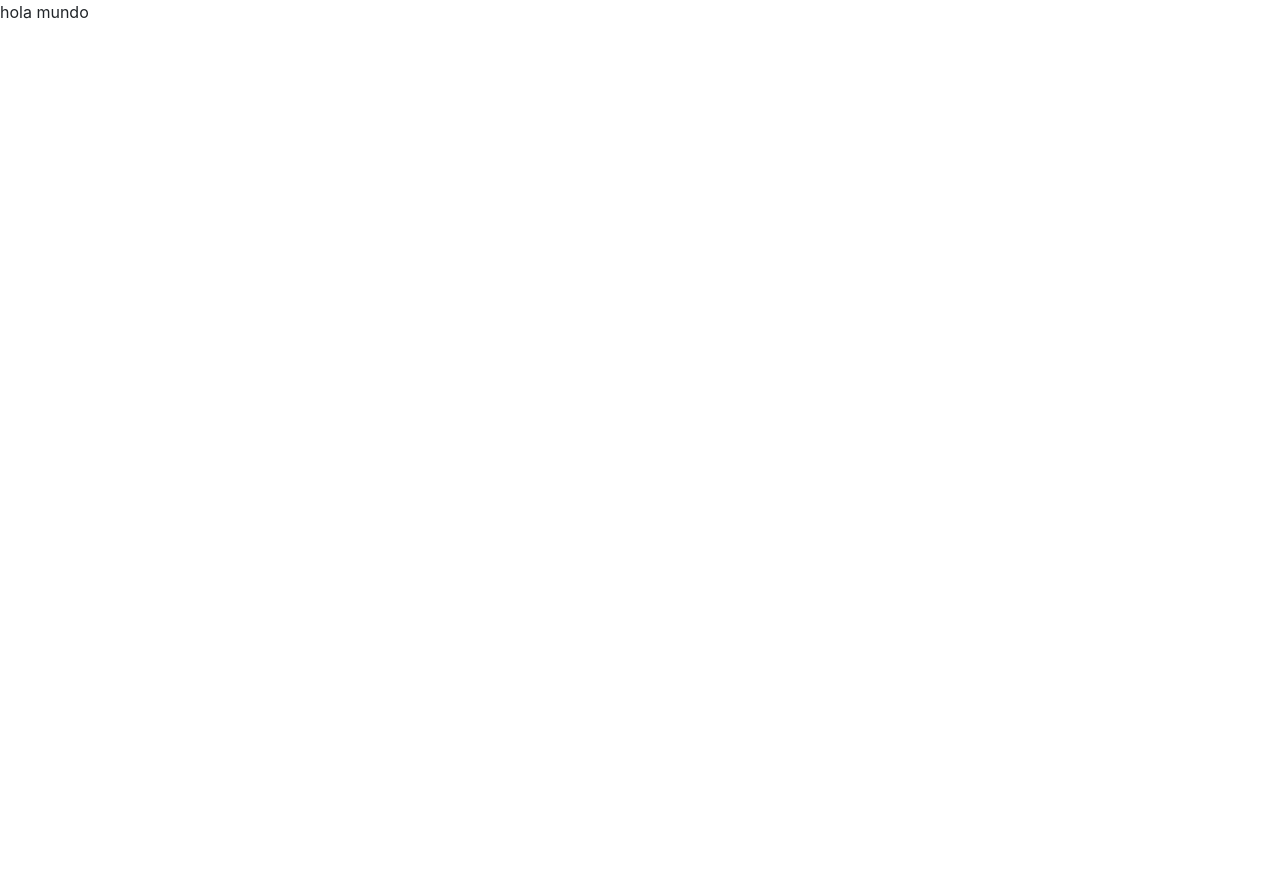
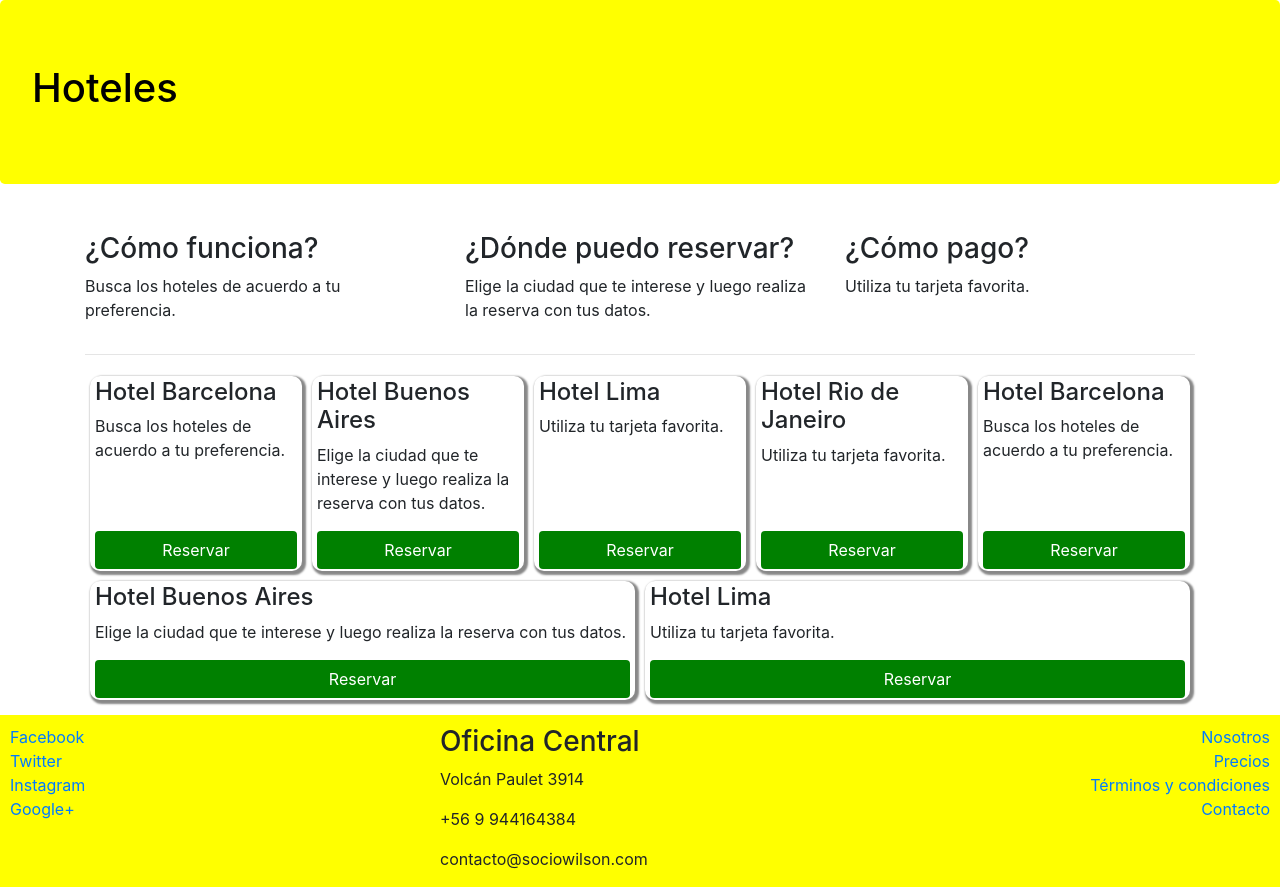
Before and after one commit to WilsonFuentesW/coursera-bootstrap, a website: page index.html in a window 1280 px wide. Before the commit the page ends 800 px from the top, so only its background shows below. Drawn offline with nearby package versions, Linux system fonts and the light colour scheme.

Commit message:
Version 7 - Agregando flex

```diff
--- /dev/null
+++ b/css/main.css
@@ -0,0 +1,30 @@
+.jumbotron
+{
+    background-color: yellow;
+    color: black;
+}
+
+footer
+{
+    padding: 10px 10px 0 10px;
+    background-color: yellow;
+    margin-bottom: 0px;
+    margin-top: 10px;
+}
+
+.card-hotel
+{
+    flex: 1 190px;
+    padding: 2px 5px 2px 5px;
+    margin: 5px;
+    box-shadow: 2px 2px 2px 2px #888888;
+    border-radius: 10px;
+
+}
+
+.btn-reserva
+{
+    background-color: green;
+    color: white;
+    width: 100%;
+}
--- a/index.html
+++ b/index.html
@@ -3,13 +3,136 @@
 <head>
     <meta charset="UTF-8">
     <meta name="viewport" content="width=device-width, initial-scale=1.0">
-    <title>Document</title>
+    <title>Guía de Hoteles</title>
 
+    <!-- bootstrap -->
     <link rel="stylesheet" href="node_modules/bootstrap/dist/css/bootstrap.min.css">
+
+    <!-- mi estilo -->
+    <link rel="stylesheet" href="css/main.css">
 </head>
 <body>
-    hola mundo
+    <div class="jumbotron">
+        <h1>Hoteles</h1>
+    </div>
 
+    <div class="container">
+        <div class="row">
+            <div class="col-sm-4">
+                <p>
+                    <h3>¿Cómo funciona?</h3>
+                    <p>Busca los hoteles de acuerdo a tu preferencia.</p>
+                </p>
+            </div>
+            <div class="col-sm-4">
+                <p>
+                    <h3>¿Dónde puedo reservar?</h3>
+                    <p>Elige la ciudad que te interese y luego realiza la reserva con tus datos.</p>
+                </p>
+            </div>
+            <div class="col-sm-4">
+                <p>
+                    <h3>¿Cómo pago?</h3>
+                    <p>Utiliza tu tarjeta favorita.</p>
+                </p>
+            </div>
+        </div>
+
+
+    <hr>
+
+        <div class="d-flex flex-wrap">
+            <div class=" card-hotel d-flex flex-column justify-content-between">
+                <div>
+                    <h4>Hotel Barcelona</h4>
+                    <p>Busca los hoteles de acuerdo a tu preferencia.</p>
+                </div>
+                <div>
+                    <button class="btn btn-reserva"> Reservar</button>
+                </div>
+            </div>
+            <div class=" card-hotel d-flex flex-column justify-content-between">
+                <div>
+                    <h4>Hotel Buenos Aires</h4>
+                    <p>Elige la ciudad que te interese y luego realiza la reserva con tus datos.</p>
+                </div>
+                <div>
+                    <button class="btn btn-reserva"> Reservar</button>
+                </div>
+            </div>
+            <div class=" card-hotel d-flex flex-column justify-content-between">
+                <div>
+                    <h4>Hotel Lima</h4>
+                    <p>Utiliza tu tarjeta favorita.</p>
+                </div>
+                <div>
+                    <button class="btn btn-reserva"> Reservar</button>
+                </div>
+            </div>
+            <div class=" card-hotel d-flex flex-column justify-content-between">
+                <div>
+                    <h4>Hotel Rio de Janeiro</h4>
+                    <p>Utiliza tu tarjeta favorita.</p>
+                </div>
+                <div>
+                    <button class="btn btn-reserva"> Reservar</button>
+                </div>
+            </div>
+            <div class=" card-hotel d-flex flex-column justify-content-between">
+                <div>
+                    <h4>Hotel Barcelona</h4>
+                    <p>Busca los hoteles de acuerdo a tu preferencia.</p>
+                </div>
+                <div>
+                    <button class="btn btn-reserva"> Reservar</button>
+                </div>
+            </div>
+            <div class=" card-hotel d-flex flex-column justify-content-between">
+                <div>
+                    <h4>Hotel Buenos Aires</h4>
+                    <p>Elige la ciudad que te interese y luego realiza la reserva con tus datos.</p>
+                </div>
+                <div>
+                    <button class="btn btn-reserva"> Reservar</button>
+                </div>
+            </div>
+            <div class=" card-hotel d-flex flex-column justify-content-between">
+                <div>
+                    <h4>Hotel Lima</h4>
+                    <p>Utiliza tu tarjeta favorita.</p>
+                </div>
+                <div>
+                    <button class="btn btn-reserva"> Reservar</button>
+                </div>
+            </div>
+        </div>
+
+    </div>
+
+    <footer>
+        <div class="row">
+            <div class="col-sm-4 d-flex flex-column">
+                <a href="http://www.facebook.com">Facebook</a>
+                <a href="http://www.twitter.com">Twitter</a>
+                <a href="http://www.instagram.com">Instagram</a>
+                <a href="http://www.googleplus.com">Google+</a>
+            </div>
+            <div class="col-sm-4">
+                <address>
+                    <h3>Oficina Central</h3>
+                    <p>Volcán Paulet 3914</p>
+                    <p>+56 9 944164384</p>
+                    <p>contacto@sociowilson.com</p>
+                </address>
+            </div>
+            <div class="col-sm-4 d-flex flex-column align-items-end">
+                <a href="http://www.facebook.com">Nosotros</a>
+                <a href="http://www.twitter.com">Precios</a>
+                <a href="http://www.instagram.com">Términos y condiciones</a>
+                <a href="http://www.googleplus.com">Contacto</a>
+            </div>
+        </div>
+    </footer>
 
 
 
```
Also changed, not shown: scripts/script.js (added).
